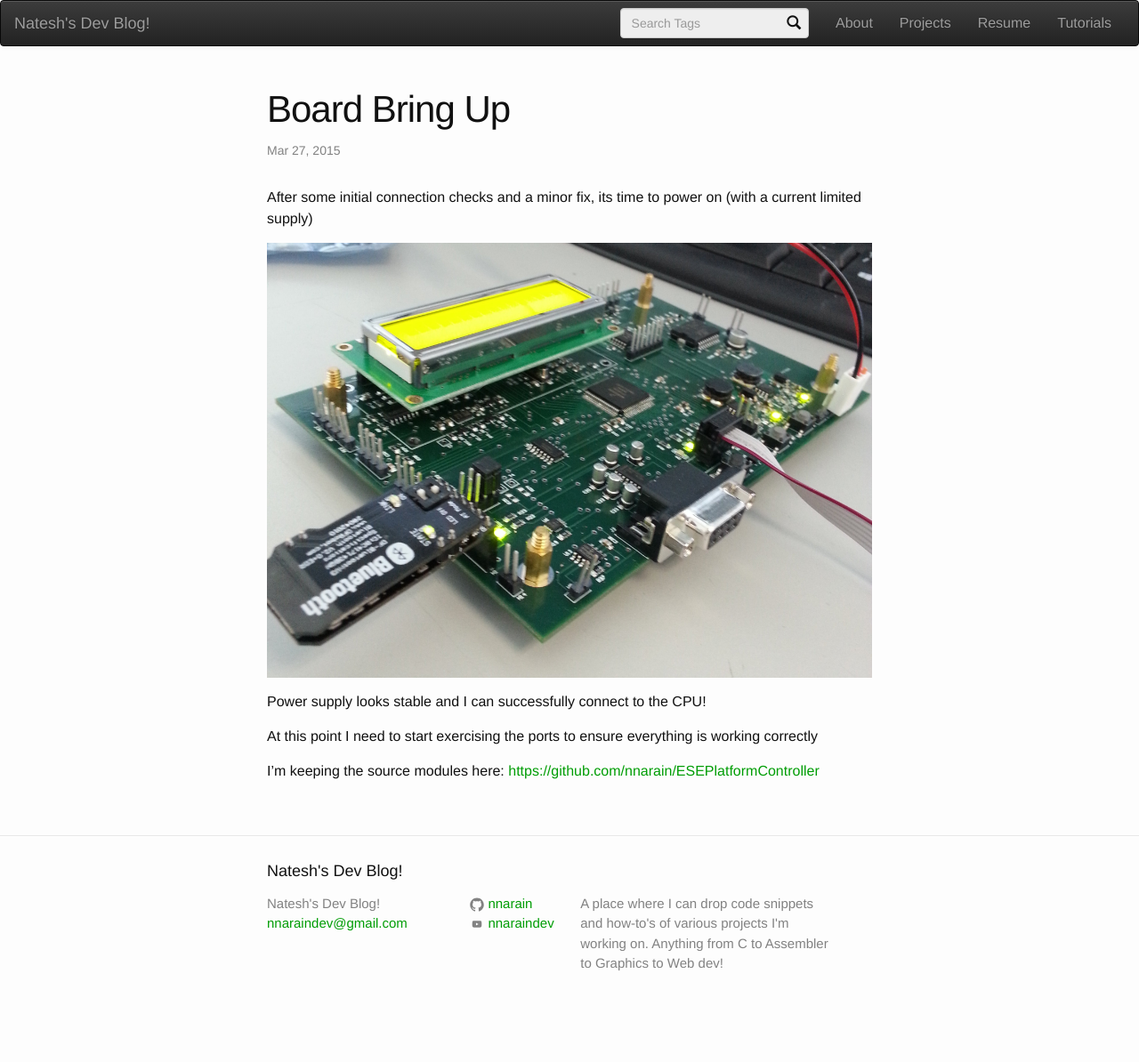
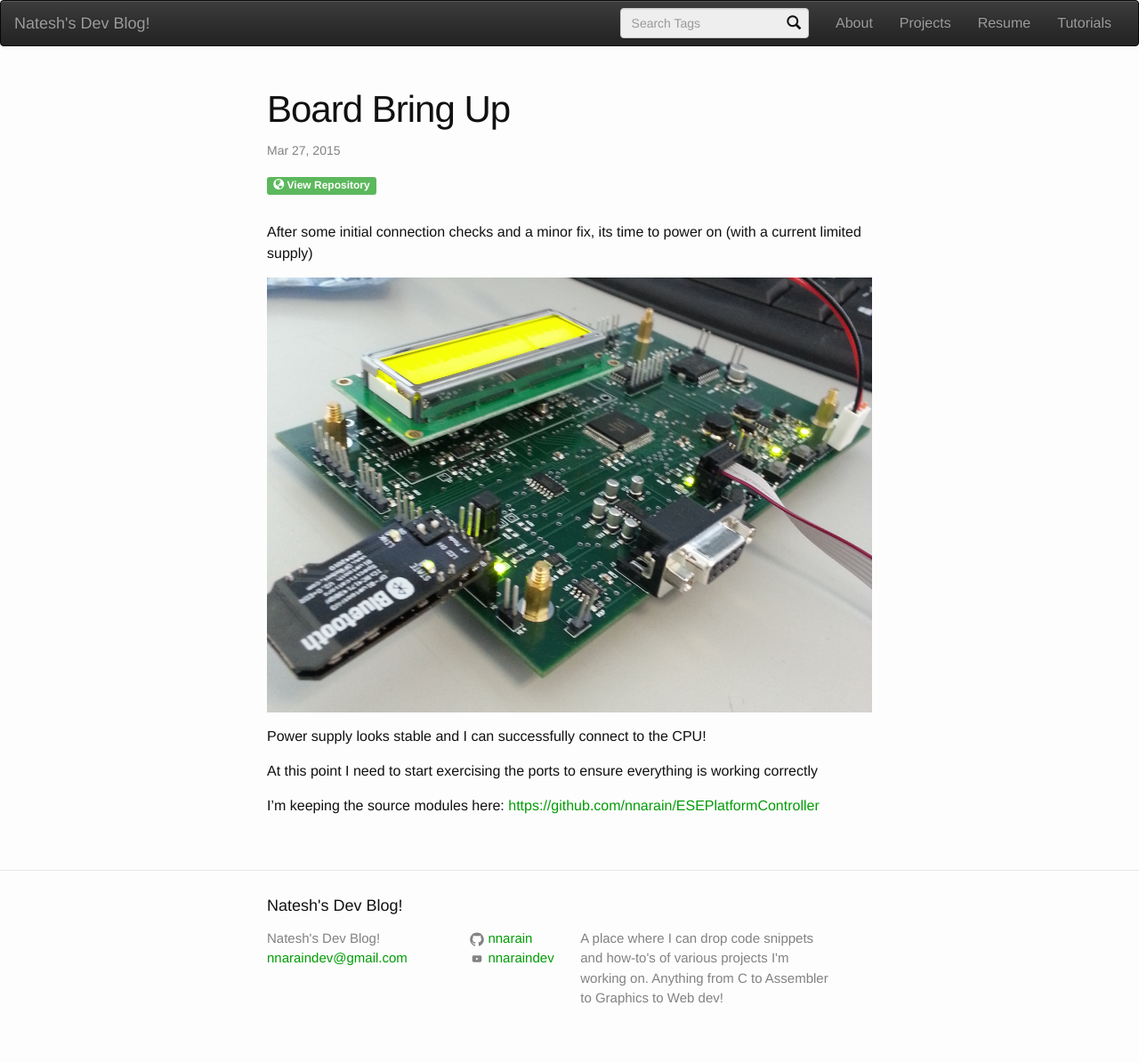
Before and after one commit to nnarain/nnarain.github.io, a Jekyll site: the page built from _posts/2015-3-27-Board Bring Up.md, in a window 1280 px wide. Shown: the whole page at 89% size. Built offline with Jekyll 4.4.1, drawn with Linux system fonts in a browser that asks for light colours; before the commit the page ends 1155 px from its top, so only the background shows below that.

Commit message:
added repo link to post layout

```diff
--- a/_layouts/post.html
+++ b/_layouts/post.html
@@ -7,7 +7,12 @@ layout: default
 
       <header class="post-header">
         <h1 class="post-title">{{ page.title }}</h1>
-        <p class="post-meta">{{ page.date | date: "%b %-d, %Y" }}{% if page.author %} • {{ page.author }}{% endif %}{% if page.meta %} • {{ page.meta }}{% endif %}</p>
+        <p class="post-meta">
+            {{ page.date | date: "%b %-d, %Y" }}{% if page.author %} • {{ page.author }}{% endif %}{% if page.meta %} • {{ page.meta }}{% endif %}
+        </p>
+          {% if page.repo_url %}
+            <a href="{{page.repo_url}}"><span class="label label-success"><i class="glyphicon glyphicon-globe"></i>  View Repository</span></a>
+          {% endif %}
       </header>
 
       <article class="post-content">
--- a/index.html
+++ b/index.html
@@ -22,7 +22,7 @@ layout: default
                               {% if post.repo_url %}
                                 <div class="caption">
                                     <a href="{{post.repo_url}}">
-                                        <span class="label label-success"><i class="glyphicon glyphicon-globe"></i>  View Source</span>
+                                        <span class="label label-success"><i class="glyphicon glyphicon-globe"></i>  View Repository</span>
                                     </a>
                                 </div>
                               {% endif %}
@@ -33,7 +33,7 @@ layout: default
 
                         {% if post.repo_url %}
                             <a href="{{post.repo_url}}" >
-                                <span class="label label-success"><i class="glyphicon glyphicon-globe"></i>  View Source</span>
+                                <span class="label label-success"><i class="glyphicon glyphicon-globe"></i>  View Repository</span>
                             </a>
                         {% endif %}
 
```
